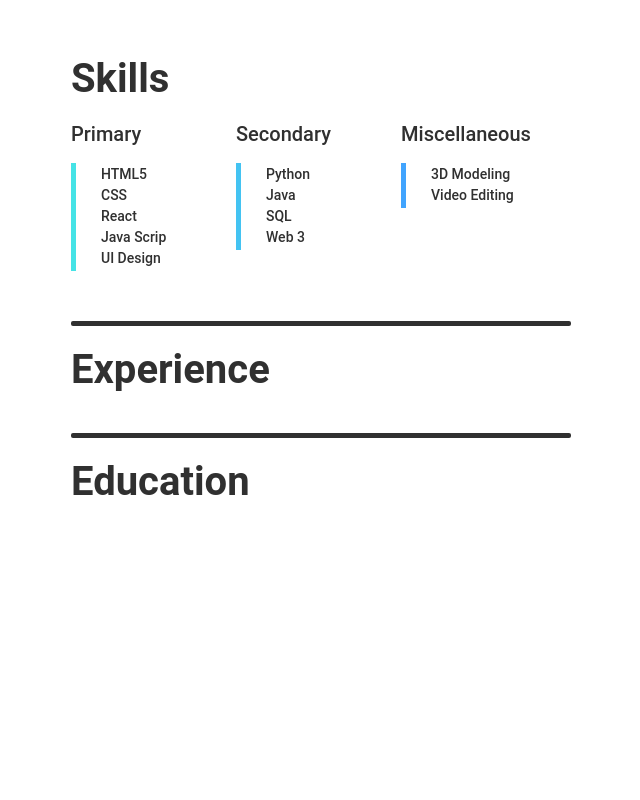
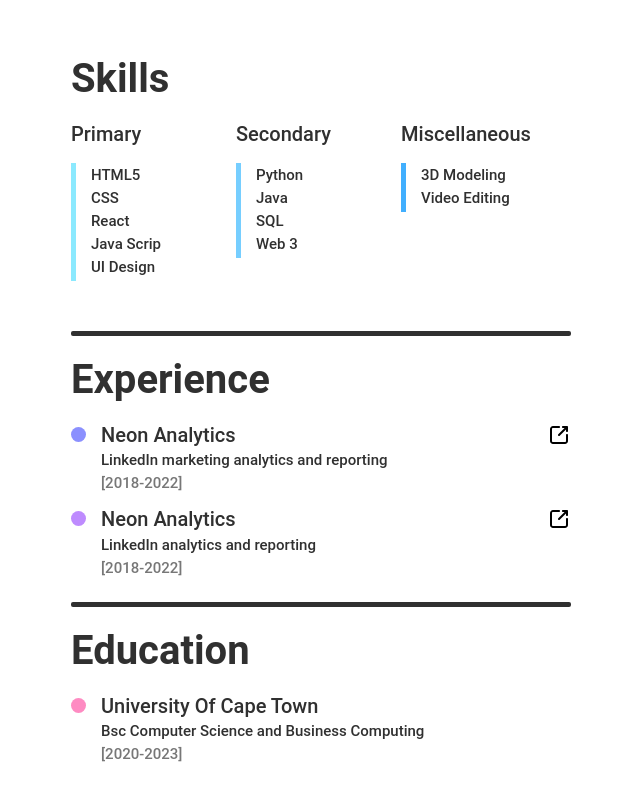
Before and after one commit to lbowles/Personal-Website, a React (Create React App) app: page / in a window 1280 px wide. Shown: the part 794-1594 px from the top of the page, without its empty margins (319-959 px from the left). Before the commit the page ends 1339 px from the top, so only its background shows below. Built offline with nearby package versions, Linux system fonts and the light colour scheme.

Commit message:
added experience

```diff
--- a/src/App.css
+++ b/src/App.css
@@ -23,18 +23,22 @@ h2{
   text-align: left;
 }
 h3{
-  font-size: 14px;
+  font-size: 15px;
   font-weight: 500;
   margin-top: 0;
   margin-bottom: 5px;
   text-align: left;
 }
 h4{
-  font-size: 12px;
+  font-size: 13px;
   font-weight: 500;
   margin-top: 0;
 }
 
+.alignRight{
+  margin-left: auto;
+  margin-right: 0;
+}
 .rowContainer{
   display: flex;
 }
@@ -44,3 +48,11 @@ h4{
   background-color: #303030;
   border-radius: 2px;
 }
+.point{
+  width: 15px;
+  height: 15px;
+  border-radius: 10px;
+  background-color: #FE8BC2;
+  margin-right: 15px;
+  margin-top: 4px;
+}
--- a/src/App.js
+++ b/src/App.js
@@ -17,7 +17,7 @@ function App() {
         <div style={{marginBottom:"50px"}}>
           <Skills></Skills>
         </div>
-        <div style={{marginBottom:"40px"}}>
+        <div style={{marginBottom:"20px"}}>
           <div className='divider'></div>
           <Experience></Experience>
         </div>
--- a/src/components/Education/Education.tsx
+++ b/src/components/Education/Education.tsx
@@ -6,6 +6,17 @@ const Education = (props: Props) => {
   return (
     <div>
         <h1>Education</h1>
+        <div className='rowContainer'>
+          <div>
+            <div className="point"></div>
+          </div>
+          <div>
+            <h2>University Of Cape Town</h2>
+            <h3 style={{marginTop:"-12px"}}>Bsc Computer Science and Business Computing</h3>
+            <h3 style={{marginTop:"0px",color:"#777777"}}>[2020-2023]</h3>
+          </div>
+          <div></div>
+        </div>
     </div>
   )
 }
--- /dev/null
+++ b/src/components/Experience/Experience.module.css
@@ -0,0 +1,7 @@
+.infoText{
+    margin-top: -12px ;
+}
+.date{
+    margin-top: 0px;
+    color: #777777;
+}
--- a/src/components/Experience/Experience.tsx
+++ b/src/components/Experience/Experience.tsx
@@ -1,11 +1,34 @@
 import React from 'react'
+import style from "./Experience.module.css"
+import linkIcon from "../../img/link.svg"
 
 type Props = {}
 
 const Experience = (props: Props) => {
+  const projects = [{title:"Neon Analytics",description:"LinkedIn marketing analytics and reporting",date:"[2018-2022]",link:"analytics.neonsolutions.co.za",color:"#8B90FE"},
+                    {title:"Neon Analytics",description:"LinkedIn analytics and reporting",date:"[2018-2022]",link:"https://analytics.neonsolutions.co.za",color:"#BE8BFE"}]
+
   return (
     <div>
         <h1>Experience</h1>
+        {projects.map((project,index)=>(
+          <div className='rowContainer' style={{paddingTop: index>0 ? "10px" : "0px",width:"100%"}} >
+            <div>
+              <div className="point" style={{backgroundColor:project.color}}></div>
+            </div>
+            <div>
+              <h2>{project.title}</h2>
+              <h3 className={style.infoText}>{project.description}</h3>
+              <h3 className={style.date}>{project.date}</h3>
+            </div>
+            <div style={{float:"right",marginLeft:"auto",marginRight:'0'}}>
+              <a target="_blank" href={project.link}>
+                <img src={linkIcon}></img>
+              </a>
+            </div>
+          </div>
+        ))
+        }
     </div>
   )
 }
--- a/src/components/Skills/Skills.module.css
+++ b/src/components/Skills/Skills.module.css
@@ -2,5 +2,5 @@
     width: 5px;
     min-height: 10px;
     margin-top: 0px;
-    margin-right: 25px;
+    margin-right: 15px;
 }
--- a/src/components/Skills/Skills.tsx
+++ b/src/components/Skills/Skills.tsx
@@ -11,7 +11,7 @@ const Skills = (props: Props) => {
         <div style={{width:"33%"}}>
           <h2>Primary</h2>
           <div className='rowContainer'>
-            <div className={style.accent} style={{backgroundColor: "#45E3E6"}}></div>
+            <div className={style.accent} style={{backgroundColor: "#8BE9FE"}}></div>
             <div style={{marginTop:"3px"}}>
               <h3>HTML5</h3>
               <h3>CSS</h3>
@@ -24,7 +24,7 @@ const Skills = (props: Props) => {
         <div style={{width:"33%"}}>
           <h2>Secondary</h2>
           <div className='rowContainer'>
-            <div className={style.accent} style={{backgroundColor: "#43C3F2"}}></div>
+            <div className={style.accent} style={{backgroundColor: "#76CEFF"}}></div>
             <div style={{marginTop:"3px"}}>
               <h3>Python</h3>
               <h3>Java</h3>
@@ -36,7 +36,7 @@ const Skills = (props: Props) => {
         <div style={{width:"33%"}}>
           <h2>Miscellaneous</h2>
           <div className='rowContainer'>
-            <div className={style.accent} style={{backgroundColor: "#41A4FE"}}></div>
+            <div className={style.accent} style={{backgroundColor: "#41AFFE"}}></div>
             <div style={{marginTop:"3px"}}>
               <h3>3D Modeling</h3>
               <h3>Video Editing</h3>
```
Also changed, not shown: src/img/link.svg (added).
